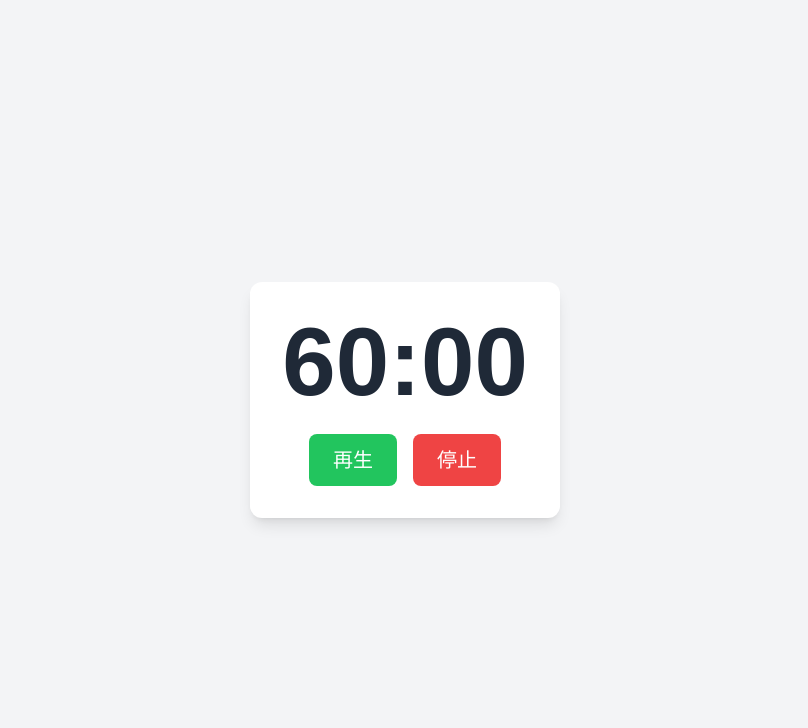
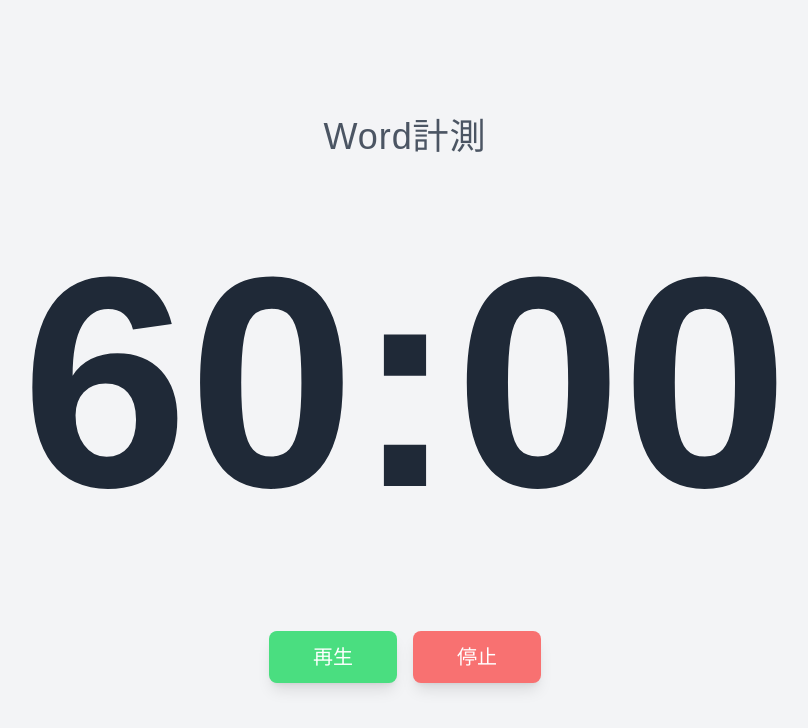
Before and after one commit to kuwa124/cs-timer, a Next.js app: page / in a window 1280 px wide. Shown: the top 728 px of the page, without its empty margins (235-1043 px from the left). Built offline with nearby package versions, Linux system fonts and the light colour scheme.

Commit message:
♻️ ページレイアウトの調整

```diff
--- a/src/app/components/Timer.tsx
+++ b/src/app/components/Timer.tsx
@@ -14,32 +14,34 @@
   } = useTimer();
 
   return (
-    <div className='bg-white rounded-xl p-8 shadow-lg'>
+    <div>
+      <h1 className='text-gray-600 tracking-wide text-center text-4xl'>
+        Word計測
+      </h1>
       {/* タイマー表示 */}
-      <div className='text-8xl font-bold text-gray-800 mb-6 text-center'>
+      <div className='text-[300px] font-bold text-gray-800 mb-6 text-center'>
         {formatTime(timeRemaining)}
       </div>
+
       {/* ボタンコンテナ */}
       <div className='flex justify-center space-x-4'>
-        {/* 再生/一時停止ボタン */}
         {!isRunning || isPaused ? (
           <button
-            className='px-6 py-3 bg-green-500 text-white rounded-lg text-xl hover:bg-green-600 transition-colors duration-300'
+            className='px-6 py-3 bg-green-400 shadow-lg w-32 text-white rounded-lg text-xl hover:bg-green-600 transition-colors duration-300'
             onClick={startTimer}
           >
             {isPaused ? '再開' : '再生'}
           </button>
         ) : (
           <button
-            className='px-6 py-3 bg-yellow-500 text-white rounded-lg text-xl hover:bg-yellow-600 transition-colors duration-300'
+            className='px-6 py-3 bg-yellow-500 shadow-lg w-32 text-white rounded-lg text-xl hover:bg-yellow-600 transition-colors duration-300'
             onClick={pauseTimer}
           >
             一時停止
           </button>
         )}
-        {/* 停止ボタン */}
         <button
-          className='px-6 py-3 bg-red-500 text-white rounded-lg text-xl hover:bg-red-600 transition-colors duration-300'
+          className='px-6 py-3 bg-red-400 shadow-lg w-32 text-white rounded-lg text-xl hover:bg-red-600 transition-colors duration-300'
           onClick={stopTimer}
         >
           停止
```
